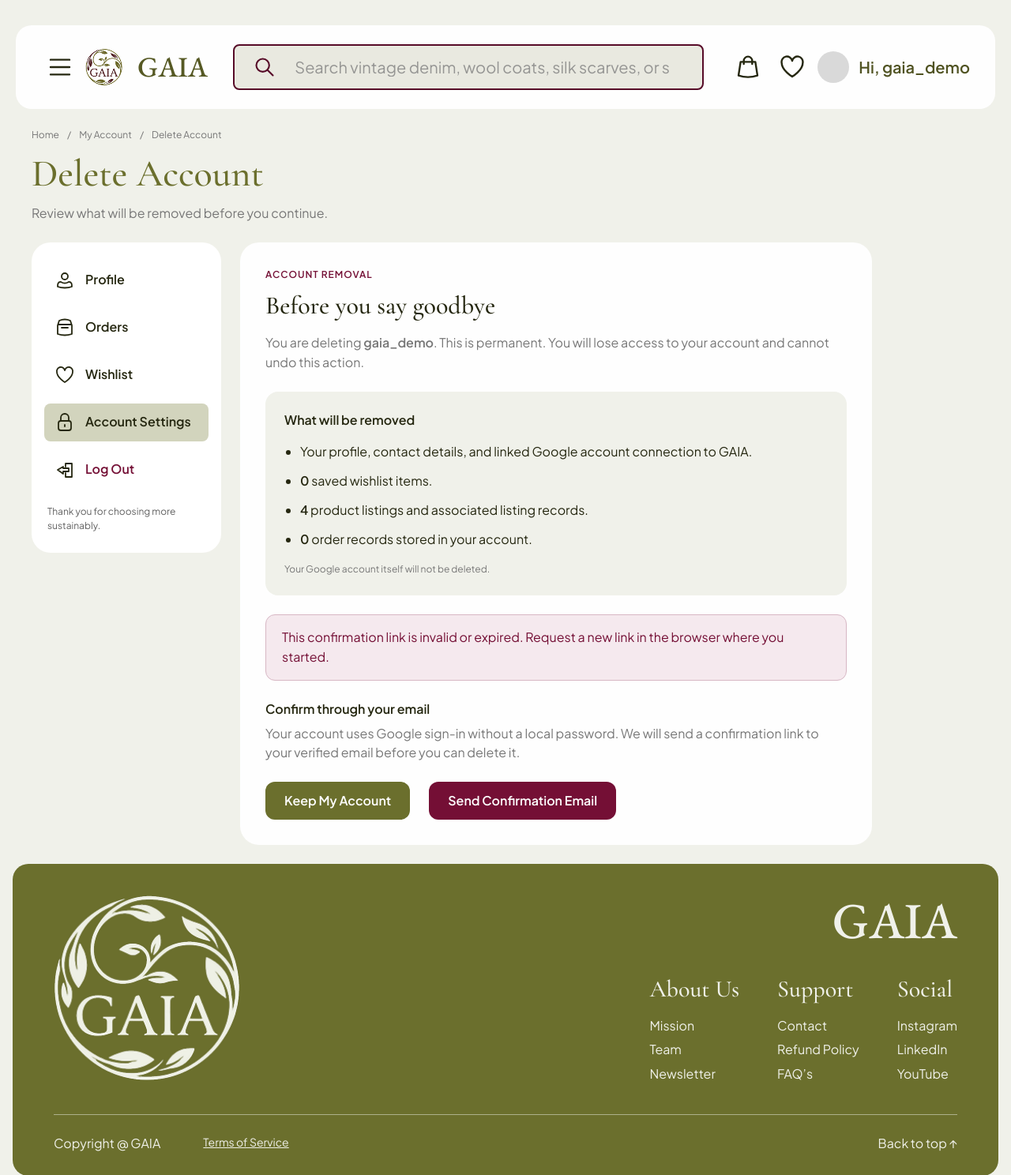
After one commit to Gaia-sustainable-curated-thrift/Gaia, a Django app: page /accounts/delete/confirm/1/ in a window 1280 px wide. The commit adds this page. Shown: the top 1488 px of the page at 79% size. Run offline with Django 5.2, Linux system fonts and the light colour scheme; a user stored in the database is signed in; data comes from the database, SQL or seed files in the repository.

Commit message:
feat: add confirmed account deletion with matching account UI

```diff
--- a/accounts/forms.py
+++ b/accounts/forms.py
@@ -80,3 +80,31 @@ class ProfileForm(forms.ModelForm):
                 setattr(profile, field, self.cleaned_data[field])
             profile.save()
         return user
+
+
+class DeleteAccountForm(forms.Form):
+    password = forms.CharField(
+        label='Current password', strip=False,
+        widget=forms.PasswordInput(attrs={'autocomplete': 'current-password'}),
+    )
+    confirmation = forms.CharField(label='Type DELETE to confirm', max_length=6)
+    acknowledge = forms.BooleanField(
+        label='I understand that my account and the data listed above will be permanently deleted.'
+    )
+
+    def __init__(self, *args, user, **kwargs):
+        super().__init__(*args, **kwargs)
+        self.user = user
+        if not user.has_usable_password():
+            self.fields.pop('password')
+
+    def clean_password(self):
+        password = self.cleaned_data['password']
+        if not self.user.check_password(password):
+            raise forms.ValidationError('Your password is incorrect. Please try again.')
+        return password
+
+    def clean_confirmation(self):
+        if self.cleaned_data['confirmation'] != 'DELETE':
+            raise forms.ValidationError('Type DELETE exactly to confirm account deletion.')
+        return 'DELETE'
--- a/accounts/urls.py
+++ b/accounts/urls.py
@@ -16,6 +16,9 @@ urlpatterns = [
     path('wishlist/', views.wishlist, name='wishlist'),
     path('wishlist/<int:pk>/remove/', views.wishlist_remove, name='wishlist_remove'),
     path('wishlist/undo/', views.wishlist_undo, name='wishlist_undo'),
+    path('delete/', views.delete_account, name='delete_account'),
+    path('delete/email/', views.send_delete_confirmation, name='send_delete_confirmation'),
+    path('delete/confirm/<str:token>/', views.delete_account, name='delete_account_confirm'),
     path('settings/', views.account_settings, name='account_settings'),
     path('password/change/', views.ChangePasswordView.as_view(), name='password_change'),
     path('password/reset/', auth.PasswordResetView.as_view(), name='password_reset'),
--- a/accounts/views.py
+++ b/accounts/views.py
@@ -1,17 +1,21 @@
 from smtplib import SMTPException
+import hashlib
+import secrets
+import time
 from django.conf import settings
 from django.contrib import messages
-from django.contrib.auth import login
+from django.contrib.auth import login, logout, get_user_model
 from django.contrib.auth.decorators import login_required
 from django.contrib.auth.views import PasswordChangeView
 from django.core import signing
 from django.core.mail import send_mail
 from django.db import transaction
+from django.db.models.deletion import ProtectedError, RestrictedError
 from django.shortcuts import get_object_or_404, redirect, render
 from django.urls import reverse, reverse_lazy
-from django.views.decorators.http import require_POST
+from django.views.decorators.http import require_POST, require_http_methods
 from allauth.account.models import EmailAddress
-from .forms import ProfileForm, RegisterForm
+from .forms import DeleteAccountForm, ProfileForm, RegisterForm
 from .models import AccountOrder, Profile, WishlistItem
 
 
@@ -129,3 +133,105 @@ class ChangePasswordView(PasswordChangeView):
     def form_valid(self, form):
         messages.success(self.request, 'Password updated successfully. Your account is secure.')
         return super().form_valid(form)
+
+
+DELETE_SESSION_KEY = 'account_delete_confirmation'
+DELETE_LINK_SECONDS = 900
+
+
+def _deletion_blocked(user):
+    return user.account_orders.exclude(status=AccountOrder.Status.COMPLETED).exists()
+
+
+def _deletion_link_valid(request, token):
+    pending = request.session.get(DELETE_SESSION_KEY)
+    return bool(
+        token and pending
+        and pending['user'] == request.user.pk
+        and pending['email'] == request.user.email
+        and 0 <= time.time() - pending['sent_at'] <= DELETE_LINK_SECONDS
+        and secrets.compare_digest(pending['digest'], hashlib.sha256(token.encode()).hexdigest())
+    )
+
+
+@login_required
+@require_http_methods(['GET', 'POST'])
+def delete_account(request, token=None):
+    user = request.user
+    has_password = user.has_usable_password()
+    link_valid = _deletion_link_valid(request, token) if not has_password else False
+    blocked = _deletion_blocked(user)
+    form = DeleteAccountForm(request.POST if request.method == 'POST' else None, user=user)
+    if request.method == 'POST' and form.is_valid():
+        if blocked:
+            form.add_error(None, 'Finish your pending orders before deleting your account.')
+        elif not has_password and not link_valid:
+            form.add_error(None, 'Request a new confirmation email and open its link in this browser.')
+        else:
+            try:
+                with transaction.atomic():
+                    locked_user = get_user_model().objects.select_for_update().get(pk=user.pk)
+                    if _deletion_blocked(locked_user):
+                        form.add_error(None, 'Finish your pending orders before deleting your account.')
+                    else:
+                        locked_user.delete()
+            except (ProtectedError, RestrictedError):
+                form.add_error(None, 'Your account has records that must be retained. Please contact support.')
+            else:
+                if not form.errors:
+                    logout(request)
+                    messages.success(request, 'Your account has been permanently deleted. You are now logged out.')
+                    return redirect('login')
+    context = account_context(
+        request, 'Delete Account', 'Review what will be removed before you continue.', 'settings',
+        form=form, has_password=has_password, delete_link_valid=link_valid,
+        delete_link_invalid=bool(token and not link_valid and not has_password),
+        deletion_blocked=blocked, listing_count=user.products.count(),
+        saved_count=user.wishlist_items.count(), completed_count=user.account_orders.count(),
+        delete_email_sent=bool(request.session.get(DELETE_SESSION_KEY)),
+    )
+    response = render(request, 'accounts/delete_account.html', context)
+    response['Cache-Control'] = 'no-store'
+    response['Referrer-Policy'] = 'no-referrer'
+    return response
+
+
+@login_required
+@require_POST
+def send_delete_confirmation(request):
+    context = account_context(request, 'Delete Account', '', 'settings')
+    if request.user.has_usable_password():
+        return redirect('delete_account')
+    if _deletion_blocked(request.user):
+        messages.error(request, 'Finish your pending orders before deleting your account.')
+    elif not request.user.email or not context['email_verified']:
+        messages.error(request, 'A verified email is required. Verify your email before deleting your account.')
+    else:
+        pending = request.session.get(DELETE_SESSION_KEY)
+        if pending and 0 <= time.time() - pending['sent_at'] < 60:
+            messages.error(request, 'Please wait one minute before requesting another confirmation email.')
+            return redirect('delete_account')
+        token = secrets.token_urlsafe(32)
+        pending = {
+            'user': request.user.pk, 'email': request.user.email,
+            'digest': hashlib.sha256(token.encode()).hexdigest(), 'sent_at': time.time(),
+        }
+        protocol = settings.ACCOUNT_DEFAULT_HTTP_PROTOCOL
+        path = reverse('delete_account_confirm', args=[token])
+        link = f'{protocol}://{request.get_host()}{path}'
+        try:
+            sent = send_mail(
+                'Confirm deletion of your GAIA account',
+                'You requested to delete your GAIA account. Open this link in the same browser where you are logged in. '
+                'The link expires in 15 minutes. Opening it does not delete your account; you must confirm on the page.\n\n'
+                + link + '\n\nIf you did not request this, ignore this email.',
+                settings.DEFAULT_FROM_EMAIL, [request.user.email],
+            )
+            if not sent:
+                raise OSError('Email delivery not accepted')
+        except (SMTPException, OSError):
+            messages.error(request, 'We could not send your confirmation email. Your account has not been deleted. Please try again.')
+        else:
+            request.session[DELETE_SESSION_KEY] = pending
+            messages.success(request, 'Confirmation email sent. Open the link in this browser within 15 minutes to continue.')
+    return redirect('delete_account')
--- /dev/null
+++ b/static/css/account-delete.css
@@ -0,0 +1,20 @@
+.deletion-card { max-width: 800px; }
+.deletion-eyebrow { display: block; color: var(--wine); font-size: 12px; font-weight: 600; letter-spacing: .08em; margin-bottom: 12px; }
+.deletion-summary { background: var(--canvas); border-radius: 16px; padding: 24px; margin: 24px 0; }
+.deletion-summary ul { padding-left: 20px; margin: 16px 0; }
+.deletion-summary li { margin-bottom: 12px; }
+.deletion-summary p:last-child { margin-bottom: 0; }
+.deletion-alert { color: var(--wine); background: #f5e9ee; border: 1px solid #d7b7c4; border-radius: 12px; padding: 16px 20px; margin: 24px 0; }
+.deletion-alert p { margin: 8px 0 0; }
+.deletion-verified { color: var(--olive-dark); background: var(--canvas); padding: 16px; border-radius: 12px; }
+.deletion-form .field { margin: 24px 0; }
+.deletion-check { display: flex; align-items: flex-start; gap: 12px; margin-top: 24px; font-size: 14px; }
+.deletion-check input { width: 20px; height: 20px; flex-shrink: 0; margin: 2px 0 0; accent-color: var(--wine); }
+.deletion-check label { cursor: pointer; }
+.deletion-keep { background: var(--olive); }
+.deletion-keep:hover { background: var(--olive-dark); }
+@media (max-width: 700px) {
+    .deletion-summary { padding: 20px; }
+    .deletion-form .actions, .deletion-card form .actions { flex-direction: column; align-items: stretch; }
+    .deletion-card .actions .button { width: 100%; }
+}
--- a/static/css/accounts.css
+++ b/static/css/accounts.css
@@ -1334,3 +1334,9 @@ dialog::backdrop {
 .footer-emblem {
     filter:none;
 }
+
+.account-danger-zone { border: 1px solid #d7b7c4; }
+.account-danger-zone .security-row { border-top: 0; padding-top: 0; }
+.account-danger-zone h2 { color: var(--wine); margin-bottom: 8px; font-size: 26px; }
+.delete-outline { background: transparent; color: var(--wine); border: 1px solid var(--wine); }
+.delete-outline:hover { background: #f5e9ee; }
--- /dev/null
+++ b/templates/accounts/delete_account.html
@@ -0,0 +1,43 @@
+{% extends 'accounts/layout.html' %}
+{% block extra_css %}{% load static %}<link rel="stylesheet" href="{% static 'css/account-delete.css' %}">{% endblock %}
+{% block account_content %}
+<section class="card deletion-card" aria-labelledby="delete-title">
+    <span class="deletion-eyebrow">ACCOUNT REMOVAL</span>
+    <h2 id="delete-title">Before you say goodbye</h2>
+    <p class="muted">You are deleting <strong>{{ user.email|default:user.username }}</strong>. This is permanent. You will lose access to your account and cannot undo this action.</p>
+    <div class="deletion-summary">
+        <h3>What will be removed</h3>
+        <ul>
+            <li>Your profile, contact details, and linked Google account connection to GAIA.</li>
+            <li><strong>{{ saved_count }}</strong> saved wishlist item{{ saved_count|pluralize }}.</li>
+            <li><strong>{{ listing_count }}</strong> product listing{{ listing_count|pluralize }} and associated listing records.</li>
+            <li><strong>{{ completed_count }}</strong> order record{{ completed_count|pluralize }} stored in your account.</li>
+        </ul>
+        <p class="small muted">Your Google account itself will not be deleted.</p>
+    </div>
+    {% if deletion_blocked %}
+        <div class="deletion-alert" role="alert"><strong>You still have pending orders</strong><p>Complete your awaiting-payment or in-transit orders before deleting your account.</p></div>
+        <div class="actions"><a class="button" href="{% url 'orders' %}">View Orders</a><a class="text-button" href="{% url 'account_settings' %}">Keep My Account</a></div>
+    {% elif has_password or delete_link_valid %}
+        {% if not has_password %}<p class="deletion-verified">Email confirmation received. Complete the final step below.</p>{% endif %}
+        <form method="post" class="deletion-form">
+            {% csrf_token %}
+            {{ form.non_field_errors }}
+            {% for field in form %}
+                {% if field.name == 'acknowledge' %}
+                    <div class="deletion-check">{{ field }}<label for="{{ field.id_for_label }}">{{ field.label }}</label></div>{{ field.errors }}
+                {% else %}
+                    <div class="field"><label for="{{ field.id_for_label }}">{{ field.label }}</label>{{ field }}{% if field.errors %}<div class="field-errors" id="{{ field.auto_id }}_errors">{{ field.errors }}</div>{% endif %}</div>
+                {% endif %}
+            {% endfor %}
+            <div class="actions"><a class="button deletion-keep" href="{% url 'account_settings' %}">Keep My Account</a><button class="button" type="submit">Permanently Delete Account</button></div>
+        </form>
+    {% else %}
+        {% if delete_link_invalid %}<div class="deletion-alert" role="alert">This confirmation link is invalid or expired. Request a new link in the browser where you started.</div>{% endif %}
+        {% if delete_email_sent %}<p class="deletion-verified">Check your inbox. The latest confirmation link is valid for 15 minutes and must be opened in this browser.</p>{% endif %}
+        <h3>Confirm through your email</h3>
+        <p class="muted">Your account uses Google sign-in without a local password. We will send a confirmation link to your verified email before you can delete it.</p>
+        <form method="post" action="{% url 'send_delete_confirmation' %}">{% csrf_token %}<div class="actions"><a class="button deletion-keep" href="{% url 'account_settings' %}">Keep My Account</a><button class="button" type="submit">{% if delete_email_sent %}Resend Confirmation Email{% else %}Send Confirmation Email{% endif %}</button></div></form>
+    {% endif %}
+</section>
+{% endblock %}
```
Also changed, not shown: accounts/tests.py (+194 -0 lines), templates/accounts/settings.html (+10 -0 lines), README.md.
